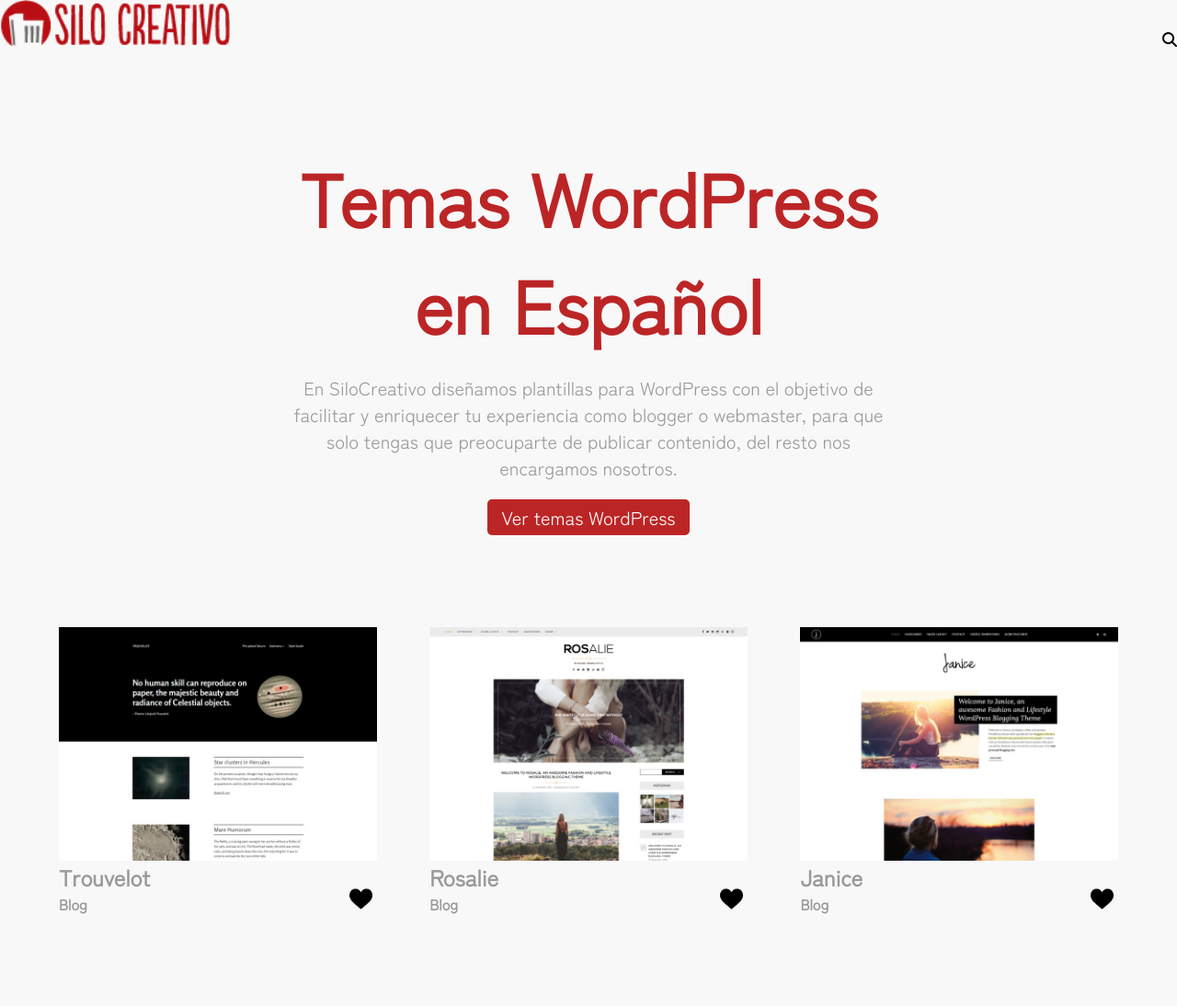
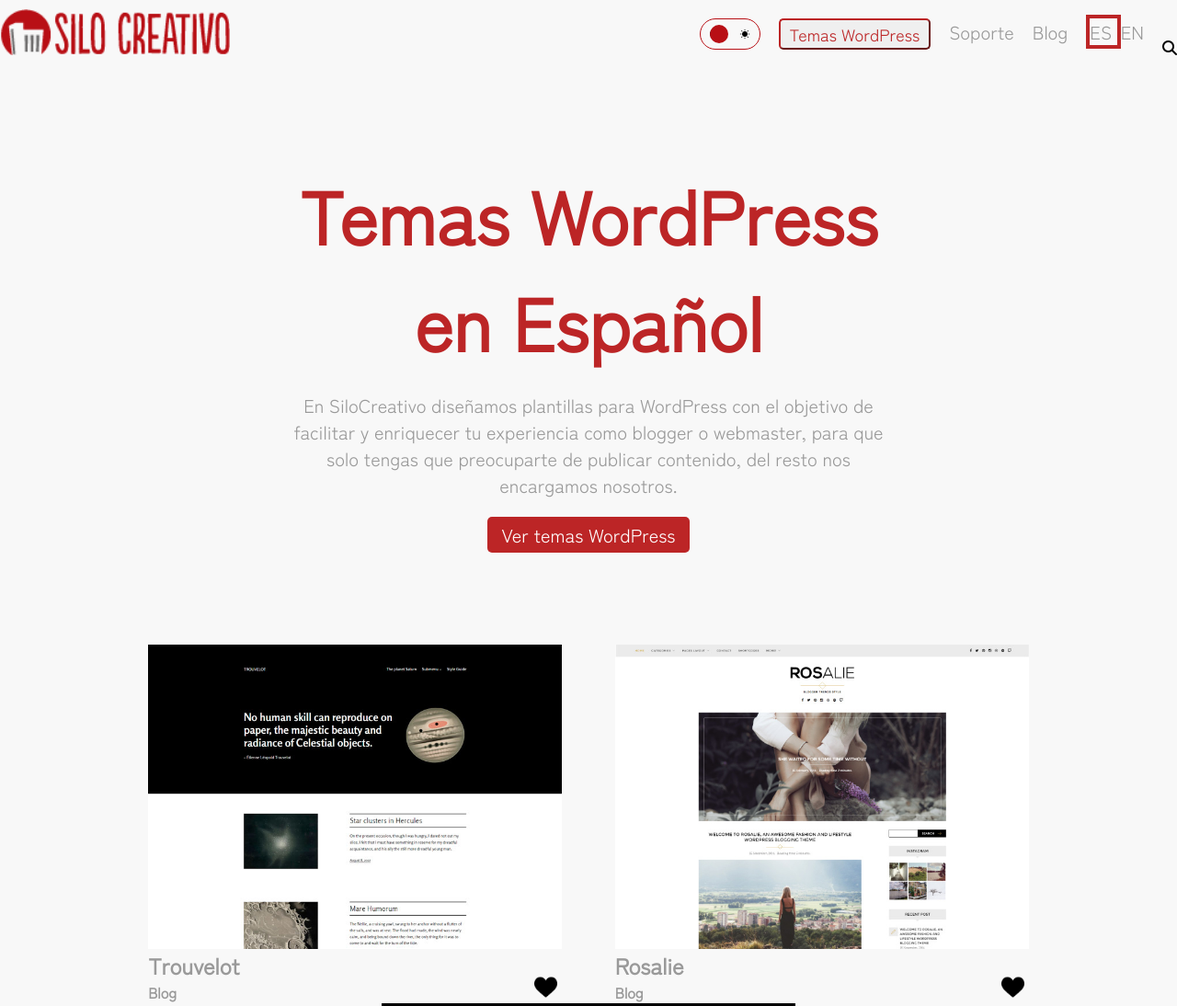
Before and after one commit to SofiaaFdez/Proyectos.pgi, a plain HTML site: page cabeceraResponsive/cabecera.html in a window 1280 px wide. Shown: the top 1094 px of the page at 92% size. Before the commit the page ends 995 px from the top, so only its background shows below. Drawn offline with Linux system fonts and the light colour scheme.

Commit message:
Pagina Silo modo oscuro

```diff
--- a/cabeceraResponsive/cabecera.html
+++ b/cabeceraResponsive/cabecera.html
@@ -4,10 +4,22 @@
 	<meta charset="UTF-8">
 	<meta name="viewport" content="width=device-width, initial-scale=1.0">
 	<link rel="stylesheet" type="text/css" href="css/cabecera.css">
+	<script src="https://kit.fontawesome.com/7357de9854.js" crossorigin="anonymous"></script>
 	<link rel="preconnect" href="https://fonts.googleapis.com">
 	<title> Silo Creativo </title>
 </head>
 <body>
+	<section class="cuadro-busqueda">
+		<article class="arriba">
+			<a class=" btn-cierre" href="#"> X </a>
+			<input class="texto-busqueda"type="text" placeholder="Buscar...">
+		</article>
+
+		<article class="abajo">
+
+		</article>
+
+	</section>
 	<header id="cabecera">
 		<!-- Icono menu hamburguesa -->
 		<i id="burger" class="fa-solid fa-bars"></i>
@@ -18,7 +30,23 @@
 		</div>
 
 		<div class="btn-derech">
-			<nav class="menu ocultar">
+			<div class="switch-content">
+
+			<input type="checkbox" name="" class="checkbox" id="chk">
+
+			<label class="label" for="chk">
+
+				<!-- <i class="fas- fa-moon"> </i>-->
+				<!-- <i class="fas- fa-sun"> </i>-->
+
+				<img src="img/luna.png">
+				<img src="img/sol.png">
+				<div class="ball"> </div>
+			</label>
+
+			</div>
+
+			<nav class="menu ">
 				<ul>
 					<button> Temas WordPress </button>
 
@@ -35,15 +63,9 @@
 			</nav>
 
 			<!-- Icono de Lupa -->
-			<i class="fa-solid fa-magnifying-glass"></i>
-
-		</div>
+			<i class="fa-solid fa-magnifying-glass lupa"> </i>
 
 	</header>
-
-	<script src="https://kit.fontawesome.com/7357de9854.js" crossorigin="anonymous"></script>
-
-
 
 	<div class="portada">
 		<h1> Temas WordPress en Español </h1>
--- a/cabeceraResponsive/css/cabecera.css
+++ b/cabeceraResponsive/css/cabecera.css
@@ -1,4 +1,11 @@
 @import url('https://fonts.googleapis.com/css2?family=Pacifico&family=Zen+Kaku+Gothic+New&display=swap');
+@import url('https://fonts.googleapis.com/css2?family=Poppins:wght@200&display=swap');
+
+:root{
+	--color-oscuro: black;
+	--color-principal: #B80F15;
+	--fuente-principal: 'Poppins' ;
+}
 
 *{
 	margin: 0;
@@ -12,11 +19,68 @@
 	background-color: #F8F8F8;
 }
 
+.switch-content{
+	position: relative;
+}
+
+.checkbox{
+	position: absolute;
+	opacity: 0;
+}
+
+.checkbox:checked + .label .ball{
+	transform: translateX(25px);
+	background-color: #B80F15 ;
+}
+
+.checkbox:checked + .label{
+	border: 1px solid #B80F15;
+}
+
+body.dark{
+	background-color: #170F1F;
+}
+
+.label{
+	height: 34px;
+
+	padding: 10px;
+	display: flex;
+	gap: 20px;
+
+	border-radius: 100px;
+	border: 1px solid #B80F15;
+}
+
+.label img{
+	height: 100%;
+}
+
+.ball{
+	position: absolute;
+
+	width: 20px;
+	height: 20px ;
+
+	border-radius: 50%;
+	background-color: #B80F15;
+
+	transition: all 0.5s ease-in-out;
+	top: 7px;
+}
+
+.switch-content label img{
+	height: 100%;
+	width: 50%;
+}
+
 header{
 	display: flex;
     flex-direction: row;
     align-items: center;
     justify-content: space-between;
+
+    font-family: var(--fuente-principal);
 
     /*padding: 20px;*/
 }
@@ -30,6 +94,7 @@
 	display: flex;
     flex-direction: row;
     flex-wrap: nowrap;
+    align-items: center;
 }
 
 header.btn_derech{
@@ -44,6 +109,10 @@
     justify-content: space-between;
     margin: 20px;
     font-size: 20px;
+}
+
+.lupa{
+	cursor: pointer;
 }
 
 #burger{
@@ -66,7 +135,7 @@
 	display: flex;
 	gap: 5%;
 	justify-content: center;
-	/*flex-wrap: wrap;*/
+	flex-wrap: wrap;
 
 	max-width: 90vw;
 	margin: auto;
@@ -96,13 +165,79 @@
 	width: 100%;
 }
 
-article{
+main section article{
 	width: 30%;
 	position: relative;
 }
 
+.cuadro-busqueda{
+	position: absolute;
+	top: 0px;
+	left: 0px;
+	right: 0px;
+
+	display: flex;
+	flex-direction: column;
+
+	height: 100vh;
+
+	clip-path: circle(0% at 100% 0%);
+
+	pointer-events: none;
+	cursor: pointer;
+
+}
+
+.cuadro-busqueda.mostrar{
+	pointer-events: auto;
+	clip-path: circle(10% at 100% 0%);
+}
+
+.cuadro-busqueda .arriba{
+	background-color: #B80f15;
+	flex: 1 1 50%;
+
+	display: flex;
+	justify-content: center;
+	align-items: center;
+}
+
+.cuadro-busqueda .abajo{
+	background-color: #fff;
+	flex: 1 1 50%;
+}
+
+.cuadro-busqueda .arriba .btn-cierre{
+	position: absolute;
+	top: 16px;
+	right: 16px;
+
+	color: #fff;
+	font-size: 2rem;
+	text-decoration: none;
+}
+
+.cuadro-busqueda .arriba .texto-busqueda{
+	font-size: 7vw;
+	background-color: transparent;
+	padding: 10px;
+	color: #cdbebe;
+	border-bottom: 4px solid #c74f52 ;
+	border-top: 0px;
+	border-left: 0px;
+	border-right: 0px;
+}
+
+.cuadro-busqueda .arriba .texto-busqueda::placeholder {
+  color:  #cdbebe;
+}
+
+.cuadro-busqueda .arriba .texto-busqueda:focus-visible{
+	outline: none;
+}
+
 @media (max-width: 1000px){
-	header i:first-child{
+	#burger{
 		display: inline-flex;
 	}
 	header .btn-derech .menu{
@@ -113,10 +248,14 @@
 		bottom: 0px;
 		left: 0px;
 
-		display: flex;
+		display: flex ;
 		justify-content: center;
 		align-items: center;
 		flex-direction: column;
+
+		clip-path: circle(0% at 0% 0%);
+
+		transition: all 1.5s ease;
 
 		background-color: #fff;
 	}
@@ -128,7 +267,13 @@
 		align-items: center;
 	}
 
+	.switch-content{
+		display: none;
+	}
+
 }
+
+<!-- Tamaño tarjetas -->
 
 @media (max-width: 1100px){
 	.plantillas{
@@ -140,6 +285,10 @@
 		width: 100%;
 	}
 }
+<!--  -->
+
+
+<!-- Tamaño de las letras -->
 
 @media (max-width: 1000px){
 	.portada h1{
@@ -150,6 +299,7 @@
 		font-size: clamp ();
 	}
 }
+<!--  -->
 
 .border{
 	border: 4px solid #bc2526;
@@ -164,8 +314,11 @@
 }
 
 header .btn-derech nav.mostrar{
-	display: flex;
+	/*display: flex;*/
+	clip-path: circle(150% at 0% 0%);
+
 }
+
 
 h2{
 	color: #999;
--- a/cabeceraResponsive/menu.js
+++ b/cabeceraResponsive/menu.js
@@ -49,6 +49,8 @@
 icono_burger:addEventListener("click",
 	function(){
 
+		menu.classList.toggle("mostrar");
+
 		//const menu = document.querySelector(".menu");
 
 
@@ -63,7 +65,7 @@
 
 
 
-		console.log(menu);
+		/*console.log(menu);
 
 		if (menu.classList.contains("ocultar") == true ){
 			menu.classList.remove("ocultar");
@@ -75,7 +77,7 @@
 				menu.classList.remove("mostar");
 				menu.classList.add("ocultar");
 			}
-		}
+		}*/
 
 
 	});
@@ -89,7 +91,6 @@
 
 corazon.addEventListener("click",
 	function(){
-
 
 		console.log(corazon);
 
@@ -105,3 +106,29 @@
 		}
 
 	});
+
+
+//Recupero el elemento html que hace referencia a la
+// imagen de la lupa
+
+const lupa = document.querySelector(".lupa");
+
+const cuadro = document.querySelector("cuadro-busqueda");
+
+lupa.addEventListener("click",
+	function(){
+		cuadro.classList.toggle("mostrar")
+});
+
+
+//Modo oscuro
+
+const checkbox = document.querySelector(".checkbox");
+
+console.log(checkbox);
+
+checkbox.addEventListener("click",
+	function(){
+		document.body.classList.toggle("dark");
+
+});
```
Also changed, not shown: cabeceraResponsive/img/luna.png (added), cabeceraResponsive/img/sol.png (added).
